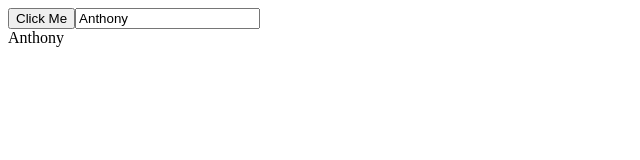
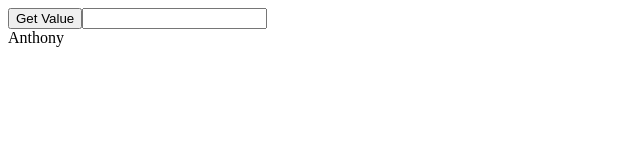
Before and after one commit to FishySD/angular-fundamentals, an Angular app in the folder angular-fundamentals/: page / in a window 1280 px wide. Shown: the top 160 px of the page, without its empty margins (0-640 px from the left). Built offline with nearby package versions, Linux system fonts and the light colour scheme.

Commit message:
Template #ref variables

```diff
--- a/angular-fundamentals/src/app/app.component.html
+++ b/angular-fundamentals/src/app/app.component.html
@@ -1,5 +1,5 @@
 <div class="app">
-	<button (click)="handleClick()">Click Me</button>
-	<input type="text" [(ngModel)]="name" />
+	<button (click)="handleClick(username.value)">Get Value</button>
+	<input type="text" #username />
 	<div>{{ name }}</div>
 </div>
--- a/angular-fundamentals/src/app/app.component.ts
+++ b/angular-fundamentals/src/app/app.component.ts
@@ -9,10 +9,7 @@ import { Component } from "@angular/core";
 export class AppComponent {
   name: string = 'Anthony'
 
-  handleClick() {
-    this.name = 'Minnaugh';
-  }
-  handleChange(value: string) {
-    this.name = value;
+  handleClick(value: string) {
+    console.log(value);
   }
 }
--- a/angular-fundamentals/src/app/app.module.ts
+++ b/angular-fundamentals/src/app/app.module.ts
@@ -1,7 +1,6 @@
 import { NgModule } from "@angular/core";
 import { BrowserModule } from "@angular/platform-browser";
 import { CommonModule } from "@angular/common";
-import { FormsModule } from '@angular/forms';
 
 import { AppComponent } from "./app.component";
 
@@ -11,8 +10,7 @@ import { AppComponent } from "./app.component";
   ],
   imports: [
     BrowserModule,
-    CommonModule,
-    FormsModule
+    CommonModule
   ],
   bootstrap: [AppComponent]
 })
```
